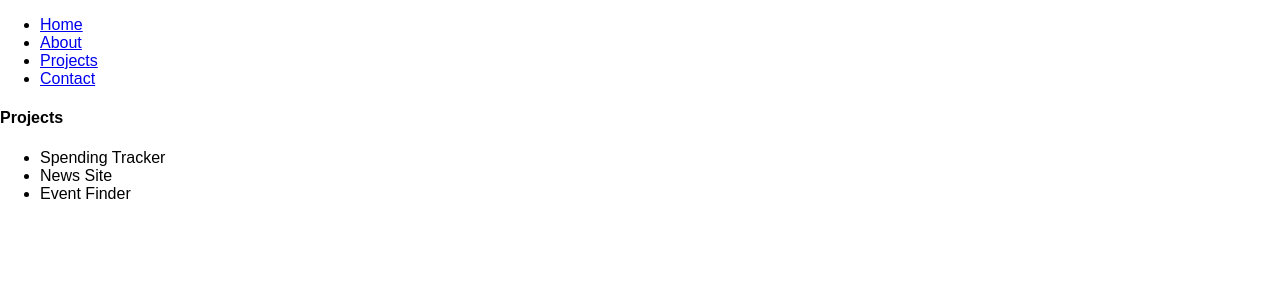
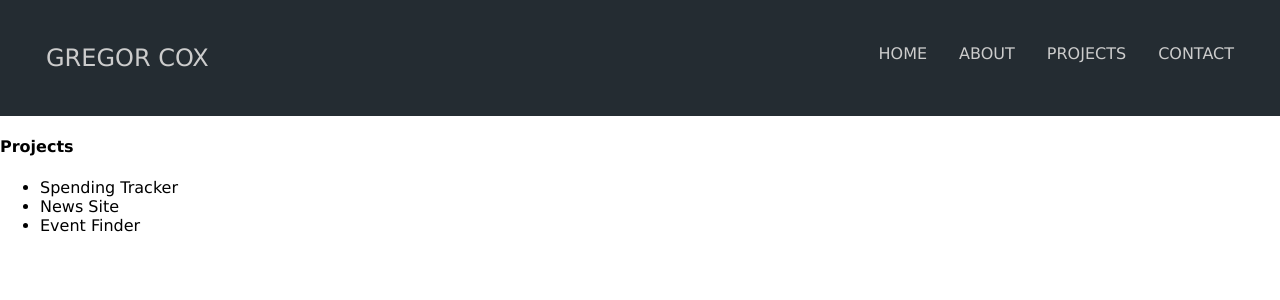
Before and after one commit to gregorcox/personal-site, a React (Create React App) app: page /projects in a window 1280 px wide. Shown: the top 300 px of the page. Built offline with nearby package versions, Linux system fonts and the light colour scheme.

Commit message:
adds nav bar css

```diff
--- a/src/App.css
+++ b/src/App.css
@@ -1,28 +1,39 @@
-.App {
-  text-align: center;
+@import url('https://fonts.googleapis.com/css?family=Roboto');
+
+body {
+  font-family: verdana;
 }
 
-.App-logo {
-  animation: App-logo-spin infinite 20s linear;
-  height: 80px;
+.navbar {
+  list-style-type: none;
+  margin: 0;
+  padding: 0;
+  overflow: hidden;
+  background-color: #242C32;
+  padding: 30px;
 }
 
-.App-header {
-  background-color: #222;
-  height: 150px;
-  padding: 20px;
+.navbar li {
+  float: right;
+  font-size: 16px;
+}
+
+.navbar li a {
+  color: #ccc;
+  display: block;
+  text-align: center;
+  padding: 14px 16px;
+  text-decoration: none;
+  text-transform: uppercase;
+  transition: color 0.3s;
+}
+
+.navbar li a:hover {
   color: white;
 }
 
-.App-title {
-  font-size: 1.5em;
+.website-title   {
+  float: left !important;
+  color: white !important;
+  font-size: 24px !important;
 }
-
-.App-intro {
-  font-size: large;
-}
-
-@keyframes App-logo-spin {
-  from { transform: rotate(0deg); }
-  to { transform: rotate(360deg); }
-}
--- a/src/components/Navbar.js
+++ b/src/components/Navbar.js
@@ -2,20 +2,25 @@ import React from "react";
 import { Link } from "react-router-dom";
 
 const Navbar = () => (
-  <ul>
+  <div clasName="navbar-header">
+    <ul className="navbar">
       <li>
-      <Link to="/">Home</Link>
+        <Link to="/contact">Contact</Link>
+      </li>
+      <li>
+        <Link to="/projects">Projects</Link>
       </li>
       <li>
         <Link to="/about">About</Link>
       </li>
       <li>
-      <Link to="/projects">Projects</Link>
+        <Link to="/">Home</Link>
       </li>
-    <li>
-      <Link to="/contact">Contact</Link>
+      <li className="website-title">
+        <Link to="/">Gregor Cox</Link>
       </li>
     </ul>
+  </div>
 );
 
 export default Navbar;
```
Lines whose indentation alone changed are shown as unchanged.
